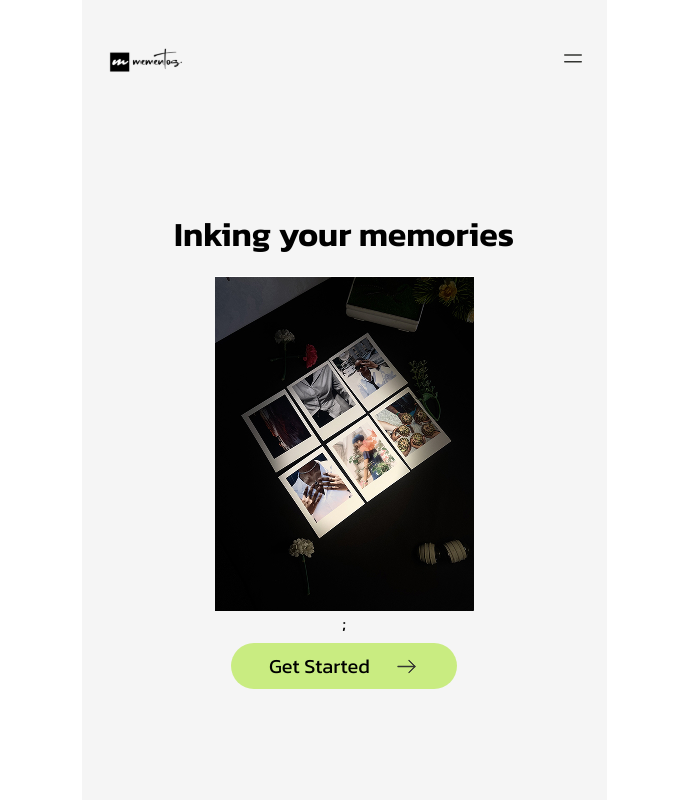
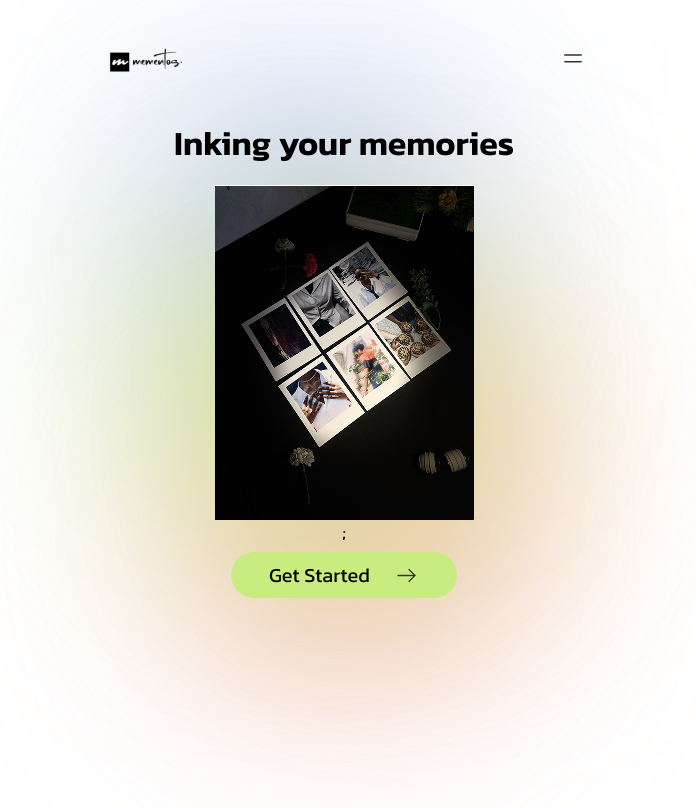
Before and after one commit to Mementos-Print/mementos-frontend, a React (Vite) app: page / in a window 1280 px wide. Shown: the top 808 px of the page, without its empty margins (296-992 px from the left). Built offline with nearby package versions, Linux system fonts and the light colour scheme.

Commit message:
init-auth-update

```diff
--- a/src/App.tsx
+++ b/src/App.tsx
@@ -9,7 +9,7 @@ import PostCard from "./pages/users/PostCard";
 import PhotoStripe from "./pages/users/PhotoStripe";
 import Polaroid from "./pages/users/Polariod";
 import GetStarted from "./pages/users/GetStarted";
-import Navigation from "./components/layout/Navbar";
+import Navigation from "./components/layout/Layout";
 // import NewUser from "./pages/users/NewUser";
 import GetStartedAdmin from "./pages/admin/GetStarted";
 import LoginAdmin from "./pages/admin/AdminLogin";
--- /dev/null
+++ b/src/components/layout/Layout.tsx
@@ -0,0 +1,12 @@
+import { Outlet } from "react-router-dom";
+import Navbar from "./Navbar";
+
+const Navigation = () => {
+  return (
+    <div className="max-w-[525px] mx-auto h-screen bg-[#F5F5F5 overflow-y-auto">
+      <Navbar />
+      <Outlet />
+    </div>
+  );
+};
+export default Navigation;
--- a/src/components/layout/Navbar.tsx
+++ b/src/components/layout/Navbar.tsx
@@ -1,21 +1,21 @@
-import { Link, Outlet } from "react-router-dom";
+import { Link } from "react-router-dom";
 import { Logo } from "../../assets/Logo";
 import HamburgerDropdownMenu from "../ui/HamburgerDropdownMenu";
 
-const Navigation = () => {
+type NavigationProps = {
+  className?: string;
+}
+const Navbar = ({className}: NavigationProps) => {
   return (
-    <div className="max-w-[525px] mx-auto h-screen bg-[#F5F5F5] overflow-y-auto ">
-      <div className="flex-row flex justify-between items-center w-full px-4 pt-2 pb-2 bg-[#F5F5F5] ">
-        <Link to={"/"}>
-          <Logo />
-        </Link>
-        <div className="!z-[1000]">
-          <HamburgerDropdownMenu />
-        </div>
+    <div className={`flex-row flex justify-between items-center w-full px-4 pt-2 pb-2 ${className}`}>
+      <Link to={"/"}>
+        <Logo />
+      </Link>
+      <div className="!z-[1000]">
+        <HamburgerDropdownMenu />
       </div>
-
-      <Outlet />
     </div>
   );
 };
-export default Navigation;
+
+export default Navbar;
--- a/src/components/ui/Auth.tsx
+++ b/src/components/ui/Auth.tsx
@@ -1,4 +1,4 @@
-import { Link } from "react-router-dom";
+import { Link, useNavigate } from "react-router-dom";
 import { ArrowRight } from "../../assets/icons/Icon";
 
 interface FormBodyProps {
@@ -37,8 +37,12 @@ interface SubmitButtonProps {
   type: string;
 }
 export const SubmitButton = ({ type }: SubmitButtonProps) => {
+  const navigate = useNavigate();
+  const handleAuth =()=>{
+    navigate('/user/dashboard')
+  }
   return (
-    <div className="bg-[#C9EC81] rounded-[60px] py-2 text-lg flex items-center justify-center gap-focus:outline-[#C9EC81]">
+    <div onClick={handleAuth} className="bg-[#C9EC81] rounded-[60px] py-2 text-lg flex items-center justify-center gap-focus:outline-[#C9EC81]">
       <button type="submit">{type} </button>
       <ArrowRight />
     </div>
--- a/src/pages/Home.tsx
+++ b/src/pages/Home.tsx
@@ -1,15 +1,16 @@
 // Landing Page
 
-import { motion } from "framer-motion";
-import { ArrowRight } from "../assets/icons/Icon";
-import { Link } from "react-router-dom";
+import { motion } from "framer-motion"
+import { ArrowRight, BackgroundGradientsEllipses } from "../assets/icons/Icon"
+import { Link } from "react-router-dom"
 
 const Home = () => {
+
     return (
-    <div className="kanit-medium pb-[101px] pt-[91px]">
-      {/* <div className="absolute inset-0 w-full h-full child:w-full -z-10 object-cover md:object-fill">
+        <div className="kanit-medium ">
+            <div className="absolute inset-0 w-full  child:w-full -z-10 object-cover md:object-fill">
                 <BackgroundGradientsEllipses />
-      </div> */}
+            </div>
 
             <motion.div
                 initial={{ opacity: 0, y: 20 }}
@@ -20,21 +21,15 @@ const Home = () => {
                 <div className="px-5 relative z-10 flex flex-col gap-2 items-center justify-center text-center w-full h-fit">
                     {/* Main section */}
                     <div className="pt-2 pb-4">
-            <h1 className="text-[34px]/9 kanit-semibold">
-              Inking your memories
-            </h1>
+                        <h1 className="text-[34px]/9 kanit-semibold">Inking your memories</h1>
                     </div>
 
                     <div className="block mx-auto">
-            <img
-              src="/images/LandingPageImage.jpg"
-              alt="Mementos print image"
-            />
-            ;
+                        <img src="/images/LandingPageImage.jpg" alt="Mementos print image" />;
                     </div>
 
                     <div className="w-full lg:w-1/2 py-2 px-4 bg-secondary rounded-full">
-            <Link to="/auth/user/signin" className="">
+                        <Link to='/auth/user/signin' className="" >
                             <div className="w-full flex flex-row gap-6 items-center justify-center">
                                 <p className="text-[20px] kanit-regular">Get Started</p>
                                 <div className="">
@@ -46,7 +41,7 @@ const Home = () => {
                 </div>
             </motion.div>
         </div>
-  );
-};
+    )
+}
 
-export default Home;
+export default Home
--- a/src/pages/auth/Signin.tsx
+++ b/src/pages/auth/Signin.tsx
@@ -10,7 +10,7 @@ const SignIn = () => {
       <FormFoot
         ques="Don't have an account?"
         option="Create Account"
-        linkTo="/auth/signup" />
+        linkTo="/auth/user/signup" />
     </FormBody>
   );
 };
--- a/src/pages/auth/Signup.tsx
+++ b/src/pages/auth/Signup.tsx
@@ -21,7 +21,7 @@ const SignUp = () => {
       <FormFoot
         ques="Have an account?"
         option="Login"
-        linkTo="/auth/signin"
+        linkTo="/auth/user/signin"
       />
     </FormBody>
   );
--- a/src/pages/users/NewUser.tsx
+++ b/src/pages/users/NewUser.tsx
@@ -41,7 +41,7 @@ const NewUser = () => {
   };
 
   return (
-    <div className="kanit-medium bg-[#F5F5F5] h-[80vh] pt-3">
+    <div className="kanit-medium bg-[#F5F5F5 h-[80vh] pt-3">
       <div className="px-5 py-3 relative z-10 flex flex-col w-full h-[85%] sm:max-w-[600px] sm:mx-auto sm:mt-10 sm:rounded-sm sm:shadow-lg sm:bg-white sm:pt-10">
         <NewUserDataForm onSubmit={handleSubmit} loading={loading} />
       </div>
```
Also changed, not shown: src/context/AppContext.tsx (line endings or trailing spaces), src/pages/auth/auth.ts (line endings or trailing spaces). Lines whose indentation alone changed are shown as unchanged.
